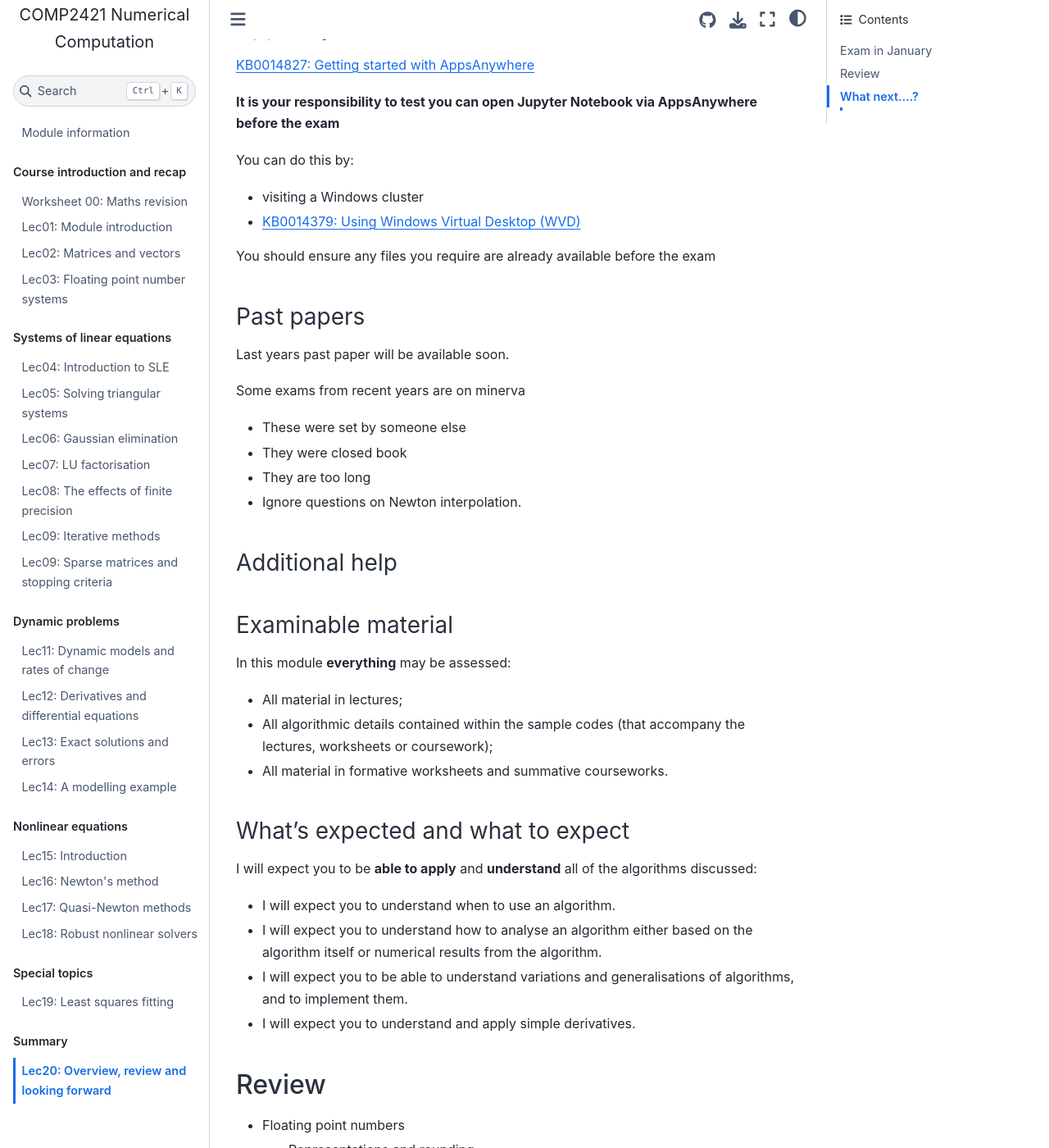
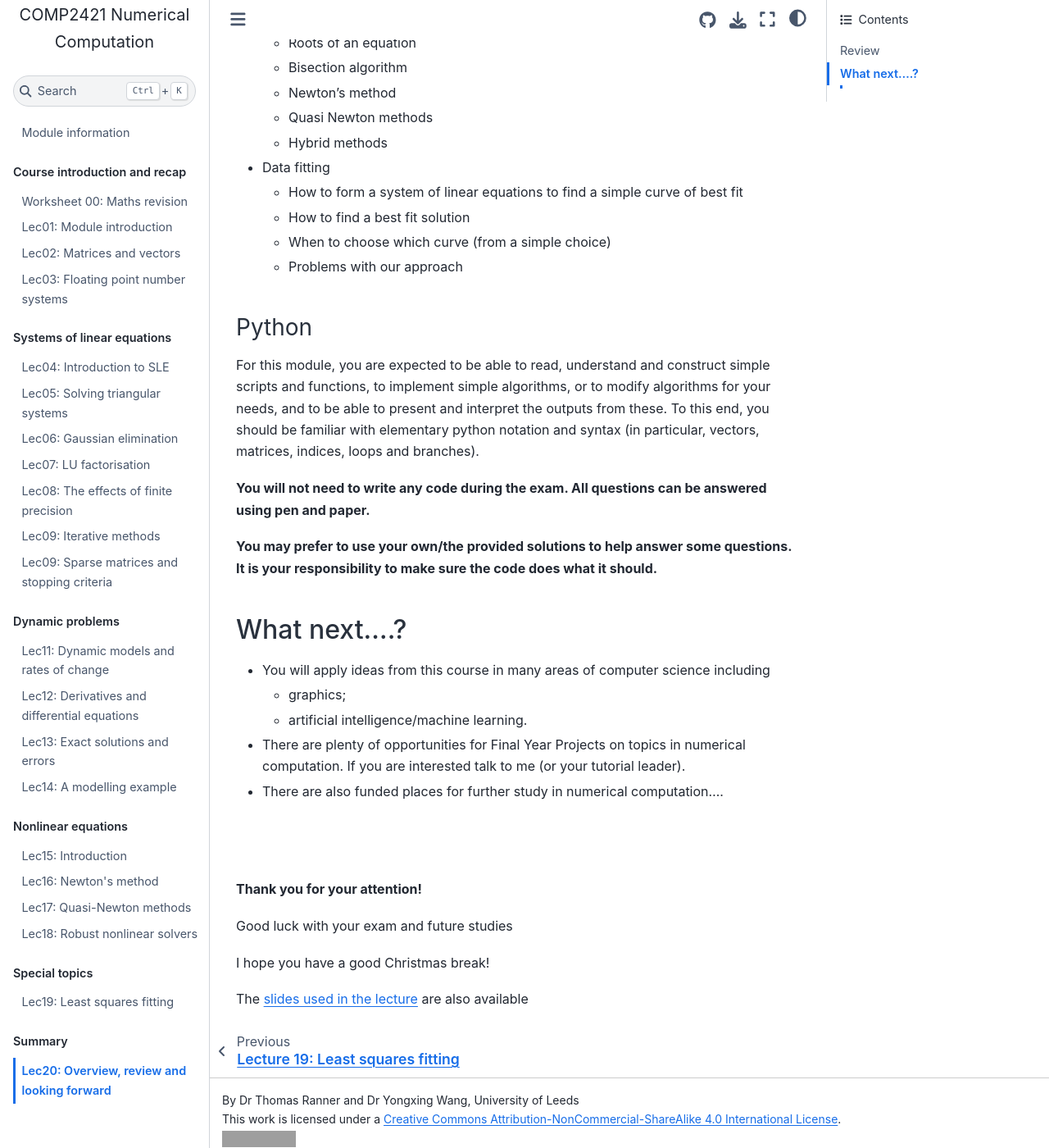
Before and after one commit to uol-soc-teachingrepos/COMP2421-Numerical-Computation, a Jupyter Book: the page built from lec/lec20.md, in a window 1280 px wide and 1400 px high, scrolled down 952 px. Shown: the whole window at 82% size. Built offline with Jupyter Book 1.0.4 settings and Sphinx 7.4.7 and the Sphinx Book theme 1.1.4, drawn with Linux system fonts in a browser that asks for light colours; pages that are not in the unit, such as notebooks, are missing from menus; some of the changed text lies outside the part shown; grey boxes are pictures that could not be loaded.

Commit message:
remove gitlab and exam info from lectures

```diff
--- a/lec/lec20.md
+++ b/lec/lec20.md
@@ -1,82 +1,5 @@
 
 # Lecture 20: Overview, review and looking forward
-
-
-## Exam in January
-
-Monday 23 January, 9am, 2 hour exam
-
-Computer Exam 1
-
-*This information supersede what is stated in the module catalogue and previous in the notes*
-
-### Computer Exam 1
-
-You will be in a room on campus with a *Windows* university machine.
-
-You will have access to:
-
-- Minerva
-- Gradescope
-- Notes (comp2421-numerical-computation.gitlab.io/book)
-- Jupyter
-    - Binder **It is your responsibility to ensure the extenal service is available**
-    - Apps anywhere  (see next slide)
-- [Windows virtual desktop](http://wvd.leeds.ac.uk/) in case Apps anywhere doesn't load properly
-
-You should bring:
-
-- University ID card
-
-Ahead of the exam you should read the [university guidence](https://students.leeds.ac.uk/info/10111/assessment/858/on_campus_examinations_preparation_and_arrangements).
-
-### AppsAnywhere
-
-[KB0014827: Getting started with AppsAnywhere](https://leeds.service-now.com/it?id=kb_article&sysparm_article=KB0014827)
-
-**It is your responsibility to test you can open Jupyter Notebook via AppsAnywhere before the exam**
-
-You can do this by:
-
-- visiting a Windows cluster
-- [KB0014379: Using Windows Virtual Desktop (WVD)](https://it.leeds.ac.uk/it?id=kb_article&sysparm_article=KB0014379)
-
-You should ensure any files you require are already available before the exam
-
-### Past papers
-
-Last years past paper will be available soon.
-
-Some exams from recent years are on minerva
-
--   These were set by someone else
--   They were closed book
--   They are too long
--   Ignore questions on Newton interpolation.
-
-### Additional help
-
-### Examinable material
-
-In this module **everything** may be assessed:
-
--   All material in lectures;
-
--   All algorithmic details contained within the sample codes (that accompany the lectures, worksheets or coursework);
-
--   All material in formative worksheets and summative courseworks.
-
-### What's expected and what to expect
-
-I will expect you to be **able to apply** and **understand** all of the algorithms discussed:
-
--   I will expect you to understand when to use an algorithm.
-
--   I will expect you to understand how to analyse an algorithm either based on the algorithm itself or numerical results from the algorithm.
-
--   I will expect you to be able to understand variations and generalisations of algorithms, and to implement them.
-
--   I will expect you to understand and apply simple derivatives.
 
 ## Review
 
```
Also changed, not shown: _convert.py (deleted, +0 -85 lines), lec/lec01_.md (+1 -1 lines), 2 other files.
